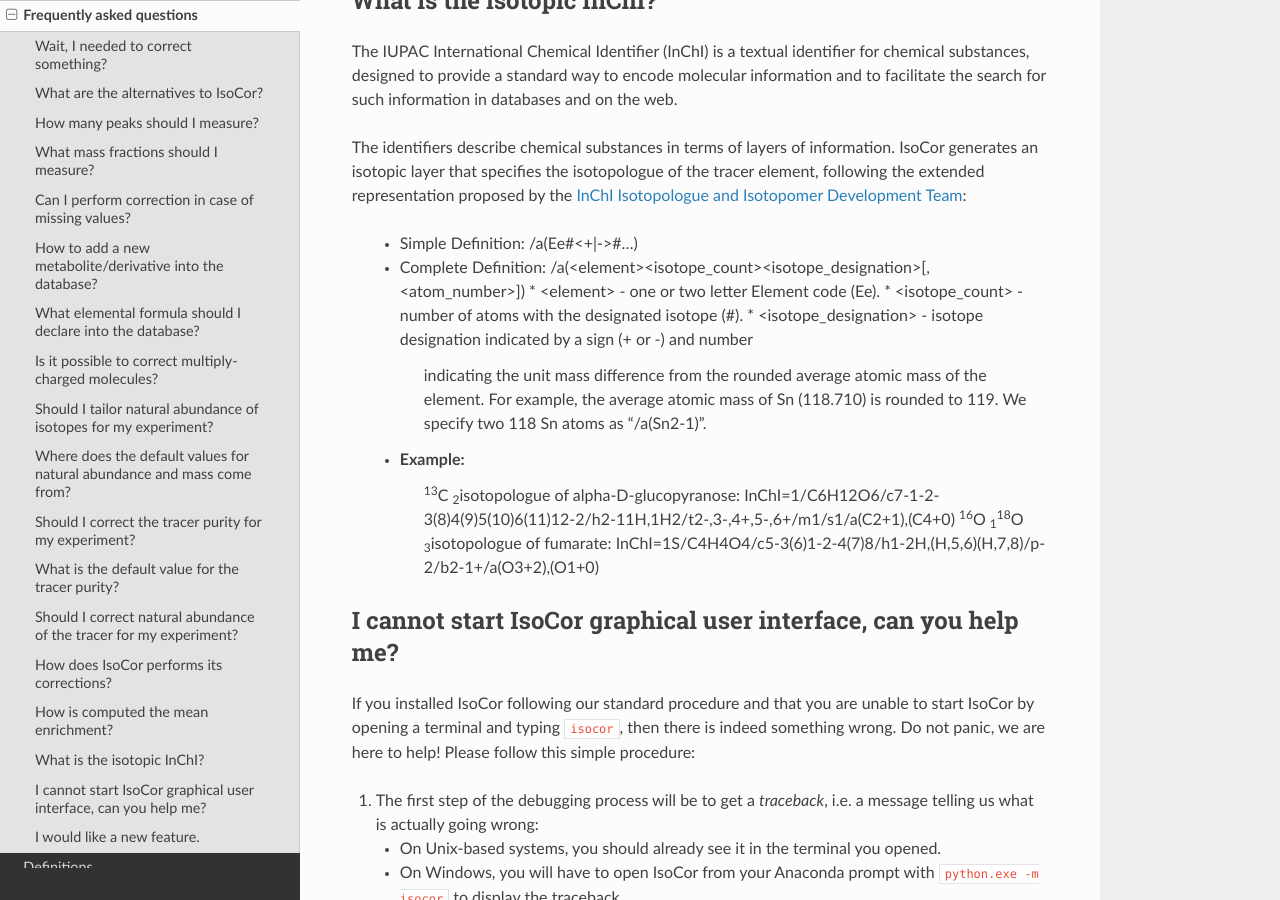
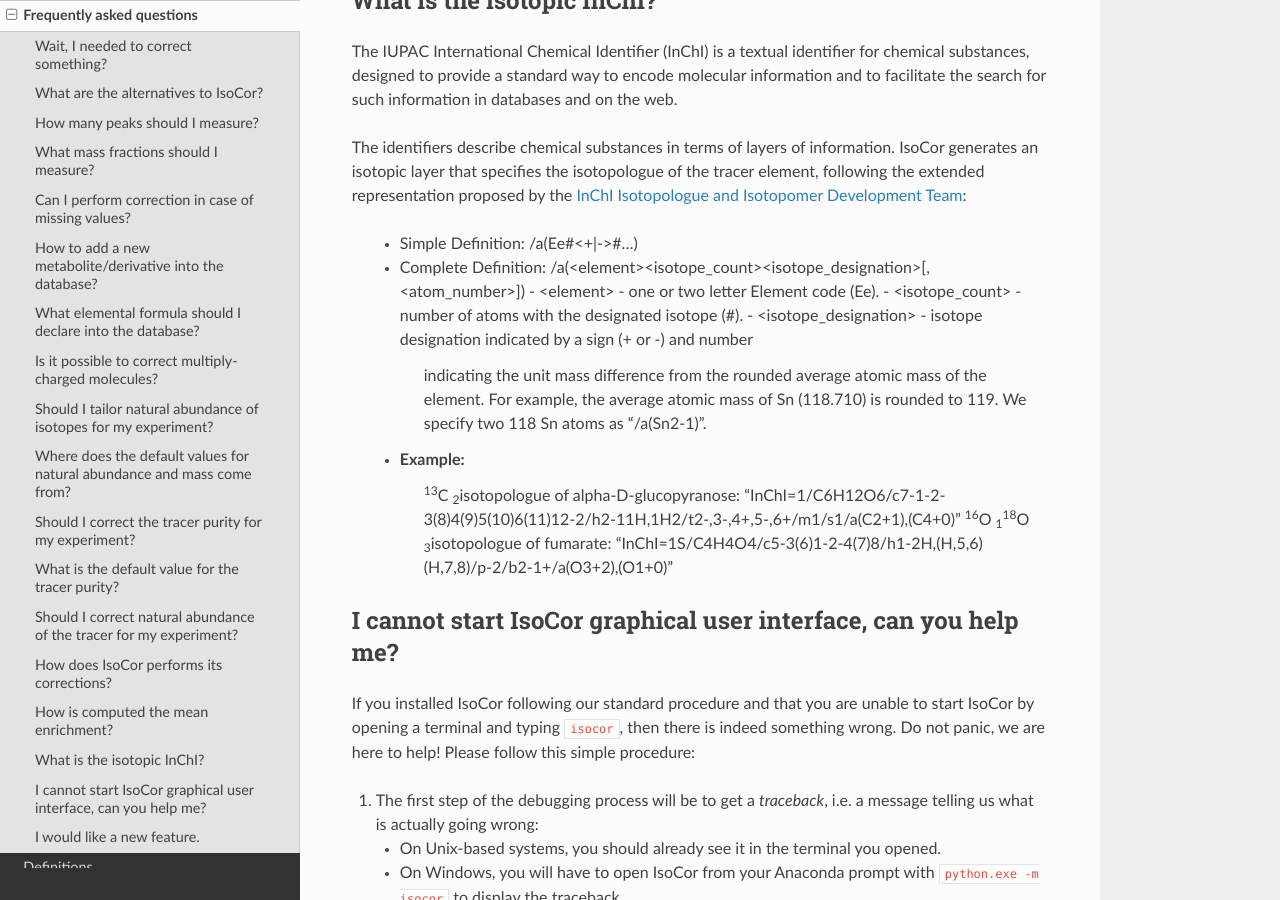
Before and after one commit to MetaSys-LISBP/IsoCor, a Sphinx documentation site: the page built from doc/faq.rst, in a window 1280 px wide and 900 px high, scrolled down 3505 px. Built offline with Sphinx 7.4.7 and the Read the Docs theme 2.0.0, drawn with Linux system fonts in a browser that asks for light colours.

Commit message:
update doc for isotopic inchis

```diff
--- a/doc/faq.rst
+++ b/doc/faq.rst
@@ -165,17 +165,17 @@
 
    * Simple Definition: /a(Ee#<+|->#...)
    * Complete Definition: /a(<element><isotope_count><isotope_designation>[,<atom_number>])
-     * <element> - one or two letter Element code (Ee).
-     * <isotope_count> - number of atoms with the designated isotope (#).
-     * <isotope_designation> - isotope designation indicated by a sign (+ or -) and number
-       indicating the unit mass difference from the rounded average atomic mass of the
-       element. For example, the average atomic mass of Sn (118.710) is rounded to 119.
-       We specify two 118 Sn atoms as “/a(Sn2-1)”.
+     - <element> - one or two letter Element code (Ee).
+     - <isotope_count> - number of atoms with the designated isotope (#).
+     - <isotope_designation> - isotope designation indicated by a sign (+ or -) and number
+         indicating the unit mass difference from the rounded average atomic mass of the
+         element. For example, the average atomic mass of Sn (118.710) is rounded to 119.
+         We specify two 118 Sn atoms as “/a(Sn2-1)”.
    * Example:
         :sup:`13`\ C \ :sub:`2`\ isotopologue of alpha-D-glucopyranose:
-        InChI=1/C6H12O6/c7-1-2-3(8)4(9)5(10)6(11)12-2/h2-11H,1H2/t2-,3-,4+,5-,6+/m1/s1/a(C2+1),(C4+0)
+        "InChI=1/C6H12O6/c7-1-2-3(8)4(9)5(10)6(11)12-2/h2-11H,1H2/t2-,3-,4+,5-,6+/m1/s1/a(C2+1),(C4+0)"
         :sup:`16`\ O \ :sub:`1`\ :sup:`18`\ O \ :sub:`3`\ isotopologue of fumarate:
-        InChI=1S/C4H4O4/c5-3(6)1-2-4(7)8/h1-2H,(H,5,6)(H,7,8)/p-2/b2-1+/a(O3+2),(O1+0)
+        "InChI=1S/C4H4O4/c5-3(6)1-2-4(7)8/h1-2H,(H,5,6)(H,7,8)/p-2/b2-1+/a(O3+2),(O1+0)"
 
 ..  _failed_gui:
 
```
